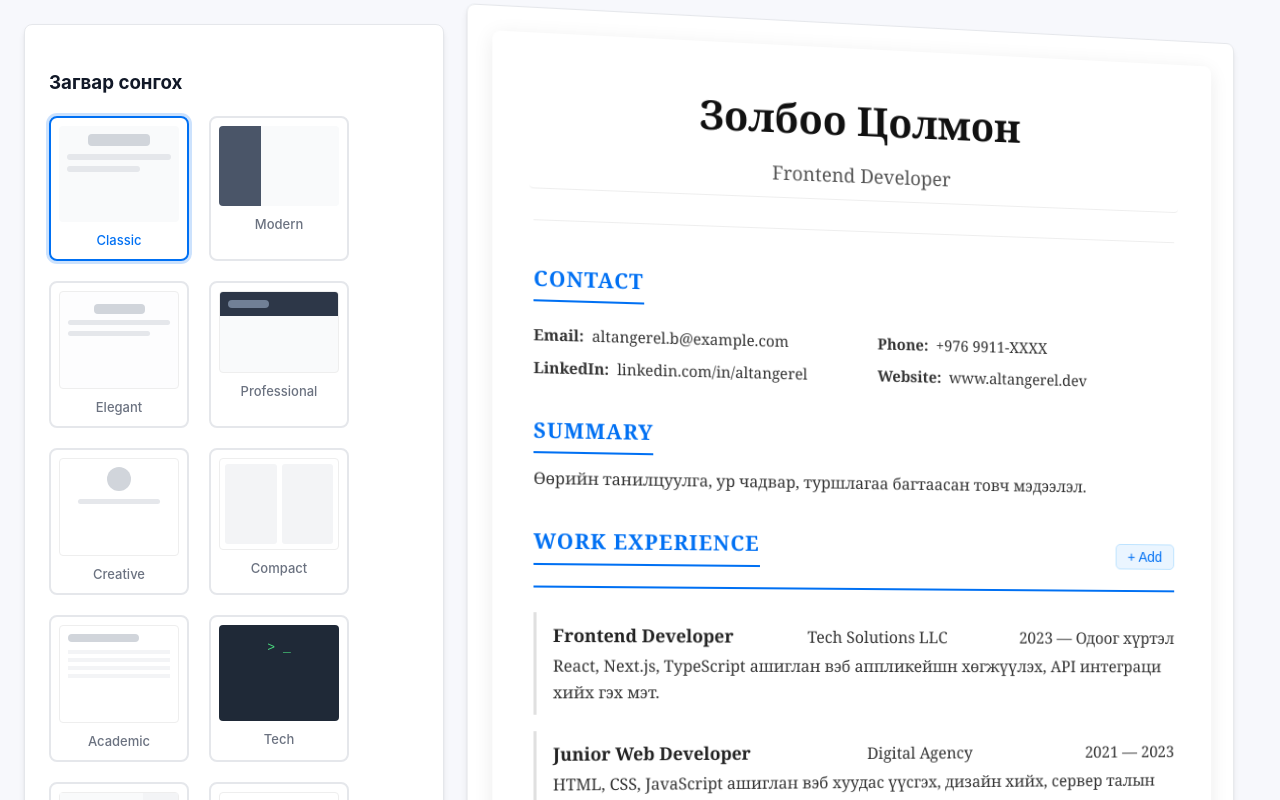
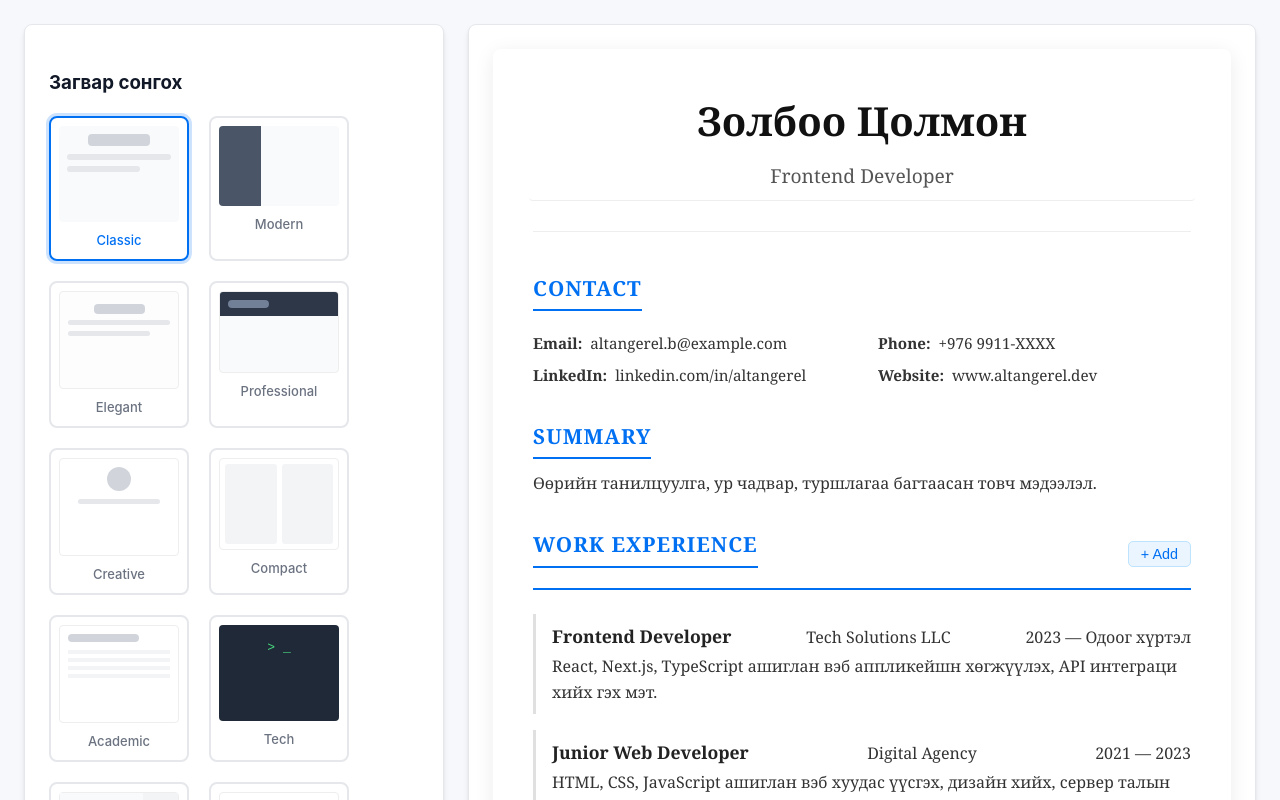
Before and after one commit to softwareengineer111/new-resume, a Next.js app: page / in a window 1280 px wide. Shown: the top 800 px of the page. Built offline with nearby package versions, Linux system fonts and the light colour scheme.

Commit message:
[Fix] Removed 3D effects

```diff
--- a/public/styles.css
+++ b/public/styles.css
@@ -30,8 +30,6 @@ body {
   display: flex;
   gap: 24px;
   padding: 24px;
-  /* Establish a 3D space for child elements */
-  perspective: 1800px;
 }
 
 .editor {
@@ -44,12 +42,6 @@ body {
 .preview {
   flex: 1;
   min-width: 360px;
-  transition: transform 0.5s cubic-bezier(0.175, 0.885, 0.32, 1.275);
-  transform: rotateY(8deg);
-}
-
-.preview:hover {
-  transform: rotateY(0deg);
 }
 
 @media (max-width: 900px) {
```
